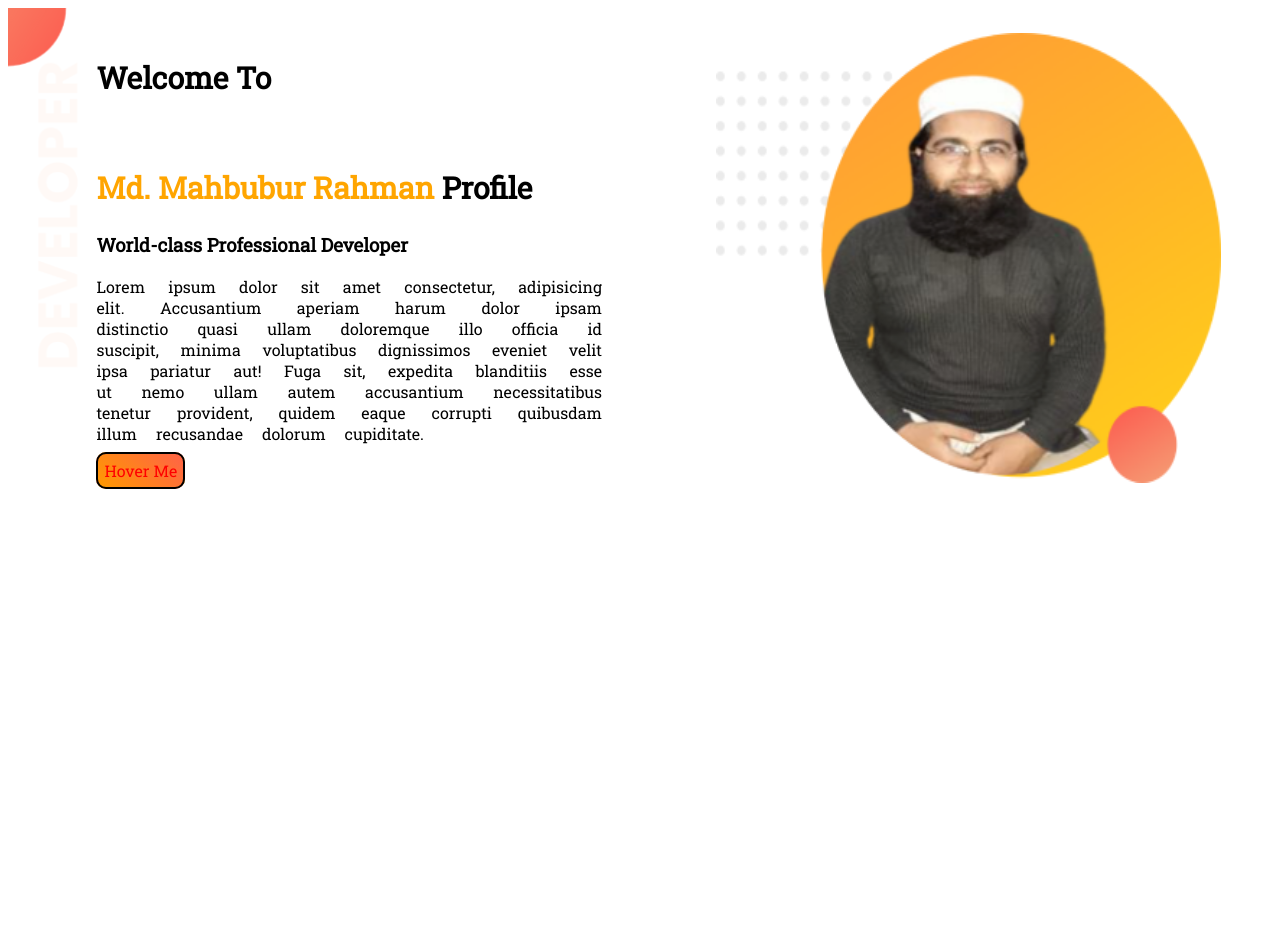
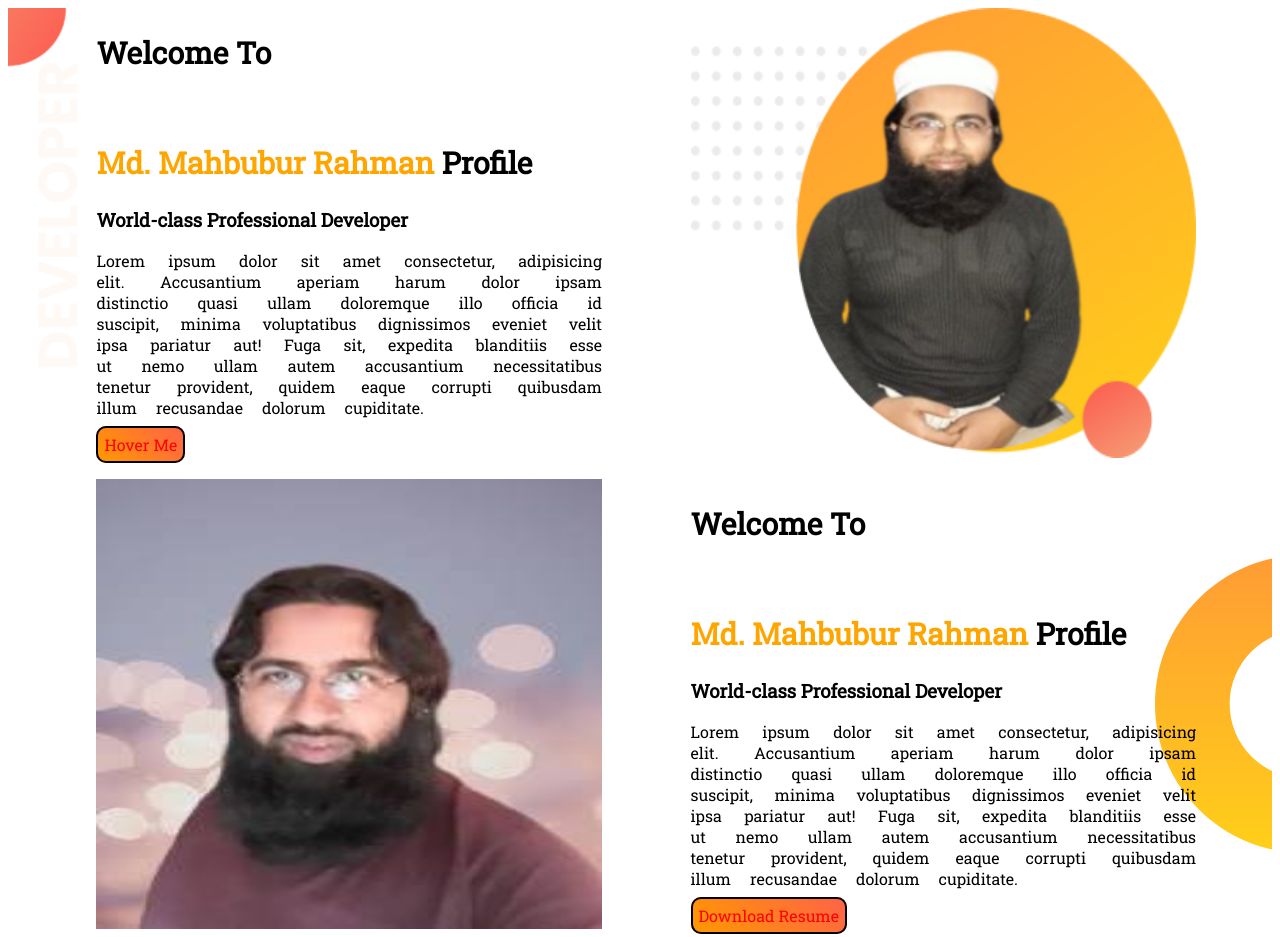
Before and after one commit to mdmahbubur007/Project-Programming-Hero, a plain HTML site: page Web-Development/Index.html in a window 1280 px wide. Before the commit the page ends 800 px from the top, so only its background shows below. Drawn offline with Linux system fonts and the light colour scheme.

Commit message:
updated night9:40

```diff
--- a/Web-Development/Index.html
+++ b/Web-Development/Index.html
@@ -20,6 +20,18 @@
         <div>
             <img class="half-width" src="Mahbub-1.png" alt="">
         </div>
+</section><br>
+<section class="middle-banner">
+    <div>
+        <img class="half-width" src="Photo-Mahbub.jpg" alt="">
+    </div>
+    <div class="half-width">
+        <h1>Welcome To</h1><br>
+        <h1><span>Md. Mahbubur Rahman </span> Profile</h1>
+        <h3>World-class Professional Developer</h3>
+        <p>Lorem ipsum dolor sit amet consectetur, adipisicing elit. Accusantium aperiam harum dolor ipsam distinctio quasi ullam doloremque illo officia id suscipit, minima voluptatibus dignissimos eveniet velit ipsa pariatur aut! Fuga sit, expedita blanditiis esse ut nemo ullam autem accusantium necessitatibus tenetur provident, quidem eaque corrupti quibusdam illum recusandae dolorum cupiditate.</p>
+        <a target="_blank" href="https://github.com/mdmahbubur007/Project-Programming-Hero/tree/master/Web-Development">Download Resume</a>
+    </div>
 </section>
 </body>
 </html>
--- a/Web-Development/style.css
+++ b/Web-Development/style.css
@@ -11,7 +11,6 @@ span{
     background-image: url("top-banner.png");
     height:450px;
     background-repeat: no-repeat;
-
 }
 .half-width p{
     text-align: justify;
@@ -20,7 +19,7 @@ span{
 .half-width{
     width:40%;
     margin-left: 5%;
-    padding:2%;
+    padding-left:2%;
     float:left;
     height: 450px;
 }
@@ -35,3 +34,11 @@ a{
     background-image: linear-gradient(45deg, rgb(255, 153, 0), tomato);
     padding: 6px;
 }
+.middle-banner{
+    background-image: url("dream-bg.png");
+    height:450px;
+    background-repeat: no-repeat;
+    background-position: right;
+
+
+}
```
Also changed, not shown: Web-Development/dream-bg.png (added).
